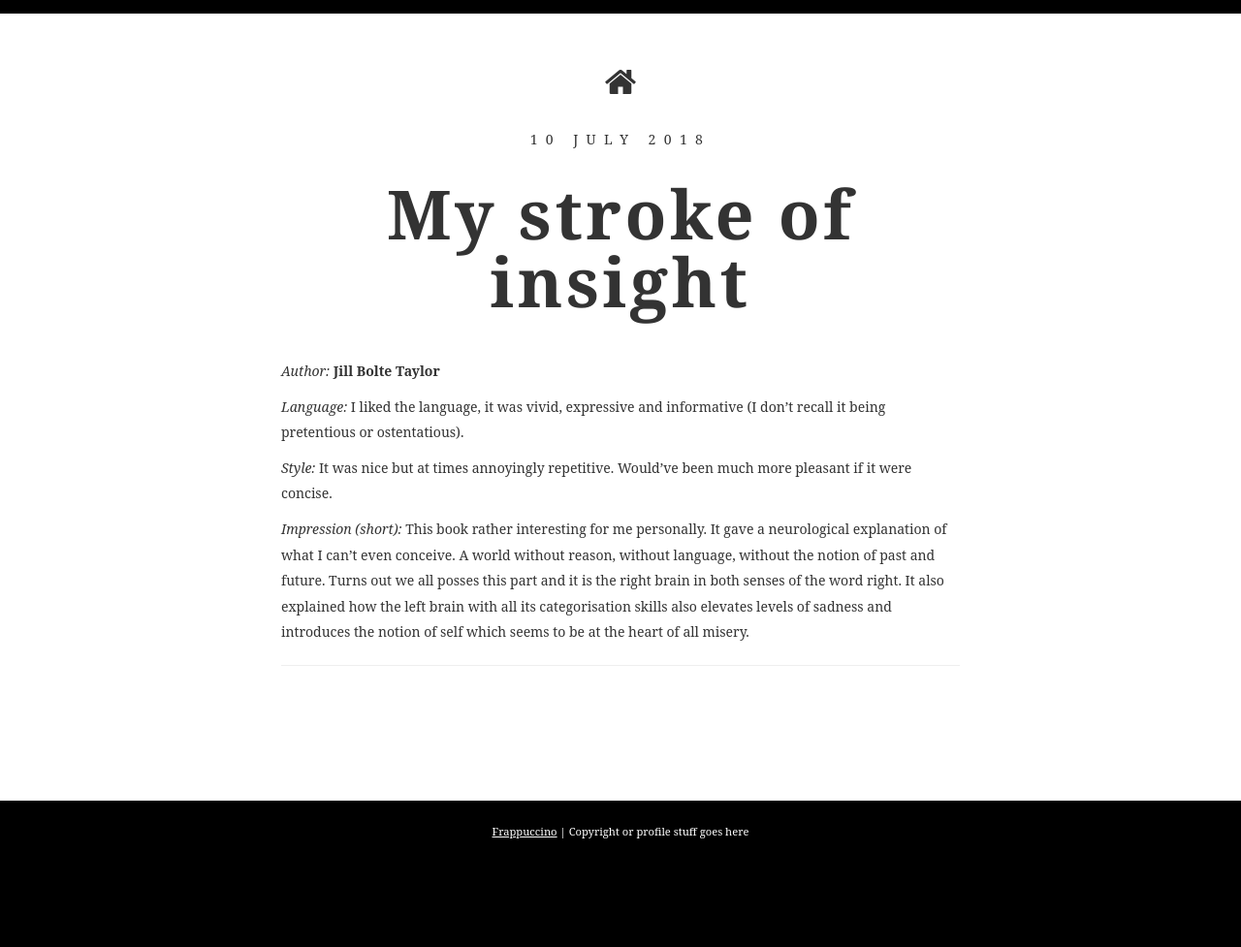
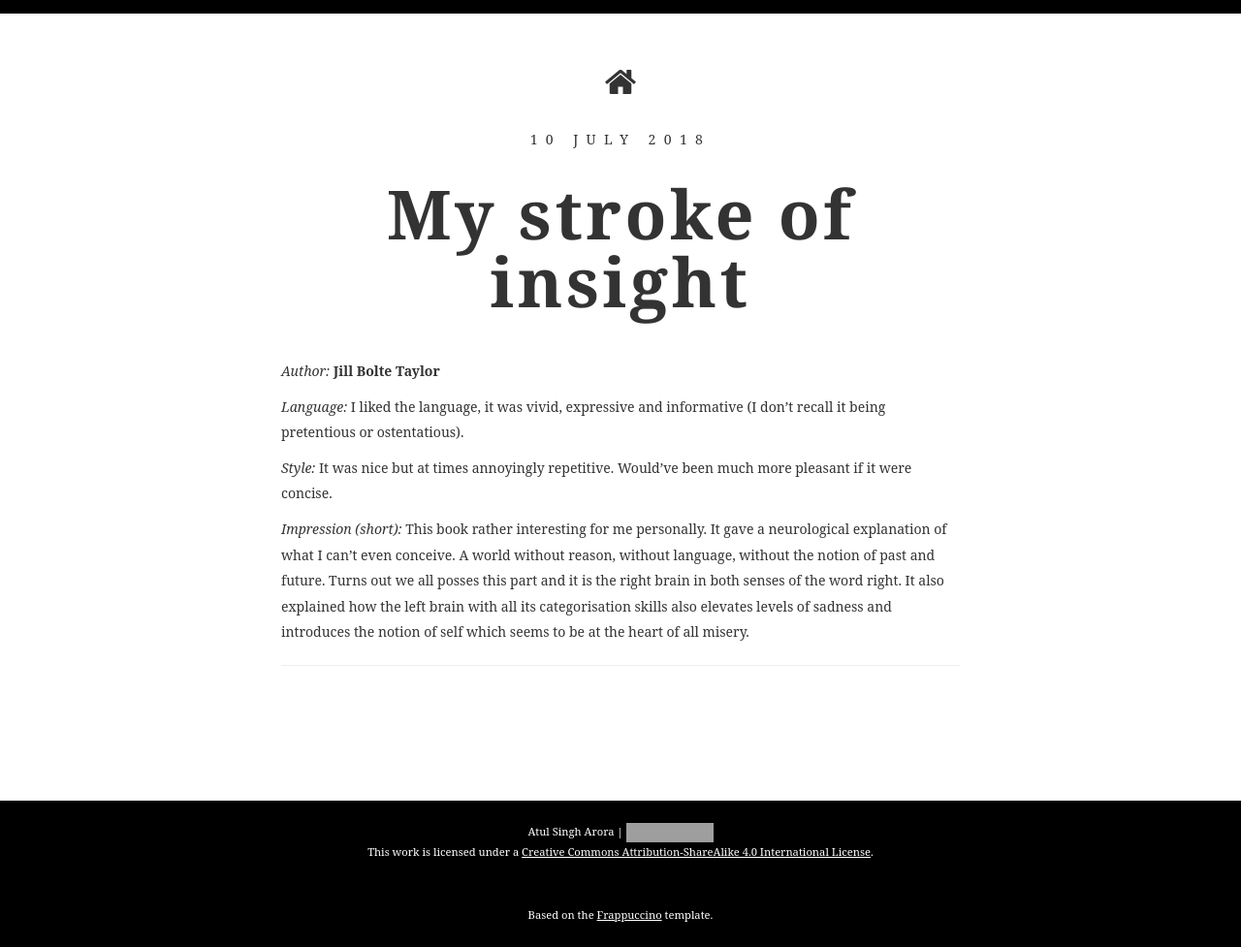
Before and after one commit to gleaned/gleaned.github.io, a Jekyll site: the page built from _posts/2018-07-10-firstpost.md, in a window 1280 px wide. Shown: the whole page at 97% size. Built offline with Jekyll 4.4.1, drawn with Linux system fonts in a browser that asks for light colours; some web fonts are replaced; before the commit the page ends 900 px from its top, so only the background shows below that; grey boxes are pictures that could not be loaded.

Commit message:
/ ‘_layouts/default.html’

```diff
--- a/_layouts/default.html
+++ b/_layouts/default.html
@@ -36,8 +36,9 @@
 
 	<footer>
 		<div class="container">
-			<a href="http://richbray.me/frap/">Frappuccino</a> | Copyright or profile stuff goes here
+			Atul Singh Arora | <a rel="license" href="http://creativecommons.org/licenses/by-sa/4.0/"><img alt="Creative Commons Licence" style="border-width:0" src="https://i.creativecommons.org/l/by-sa/4.0/88x31.png" /></a><br />This work is licensed under a <a rel="license" href="http://creativecommons.org/licenses/by-sa/4.0/">Creative Commons Attribution-ShareAlike 4.0 International License</a>.
 		</div>
+		<div class="container"> Based on the <a href="http://richbray.me/frap/">Frappuccino</a> template.</div>
 	</footer>
 
 	<!-- Footer
```
